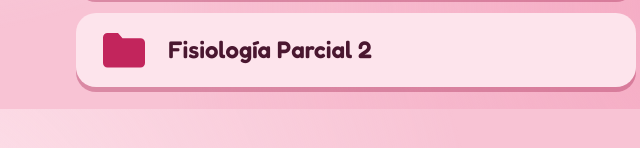
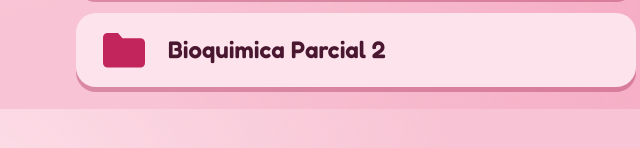
Before and after one commit to elias6111/quizenfermeria, a plain HTML site: page asignaturas.html in a window 1280 px wide. Shown: the part 691-839 px from the top of the page, 284-924 px from the left. Drawn offline with Linux system fonts and the light colour scheme.

Commit message:
corregido bioquimica

```diff
--- a/asignaturas.html
+++ b/asignaturas.html
@@ -66,7 +66,7 @@
           <svg class="carpeta" viewBox="0 0 64 52" aria-hidden="true">
             <path d="M4 10a6 6 0 0 1 6-6h14l6 7h24a6 6 0 0 1 6 6v27a6 6 0 0 1-6 6H10a6 6 0 0 1-6-6V10z" />
           </svg>
-          <span>Fisiología Parcial 2</span>
+          <span>Bioquimica Parcial 2</span>
         </a>
       </li>
     </ul>
```
